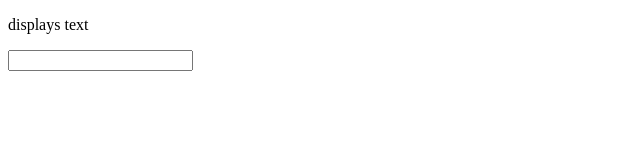
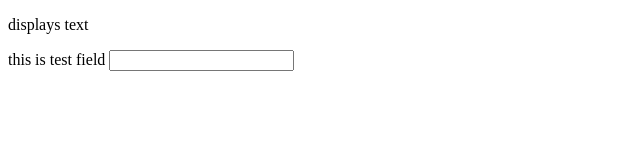
Before and after one commit to udebella/Github-jira-helper, a website with bundled scripts: page src/index.html in a window 1280 px wide. Shown: the whole page, without its empty margins (0-640 px from the left). Built offline with nearby package versions, Linux system fonts and the light colour scheme.

Commit message:
Added label to form field

```diff
--- a/src/form-field/form-field.js
+++ b/src/form-field/form-field.js
@@ -5,8 +5,15 @@ class FormField extends HTMLElement {
     static get tagName() {
         return 'gjh-form-field'
     }
+
+    get label() {
+        return this.getAttribute('label')
+    }
+
     connectedCallback() {
-        this.innerHTML = `<gjh-delayed-input></gjh-delayed-input>`
+        this.innerHTML = `
+            <label>${this.label}</label>
+            <gjh-delayed-input></gjh-delayed-input>`
     }
 }
 
--- a/src/index.html
+++ b/src/index.html
@@ -5,10 +5,10 @@
     <meta name="viewport" content="width=device-width,initial-scale=1.0">
     <title>Github jira helper</title>
     <script src="example/example.js" type="module"></script>
-    <script src="delayed-input/delayed-input.js" type="module"></script>
+    <script src="form-field/form-field.js" type="module"></script>
 </head>
 <body>
     <gjh-example></gjh-example>
-    <gjh-delayed-input></gjh-delayed-input>
+    <gjh-form-field label="this is test field"></gjh-form-field>
 </body>
 </html>
```
Also changed, not shown: src/form-field/form-field.spec.js (+7 -0 lines).
